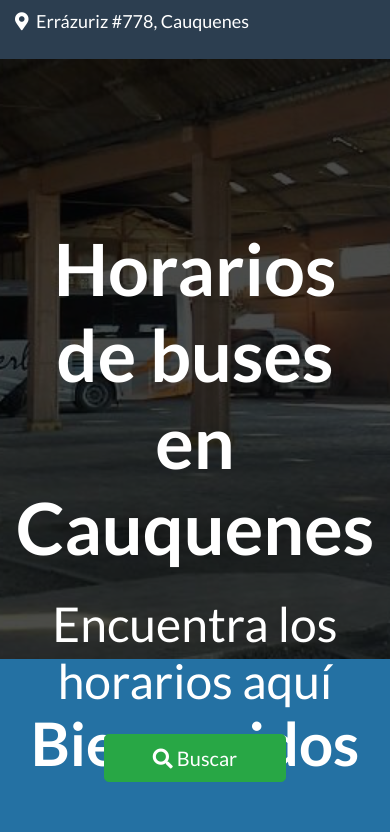
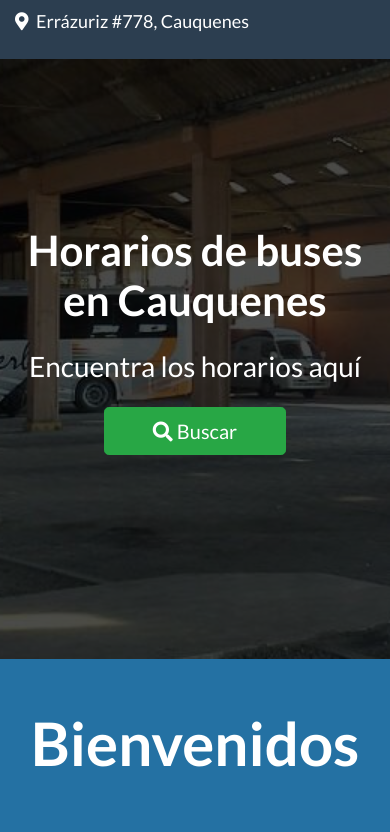
Before and after one commit to juanilloTrece/busesencauquenes, a plain HTML site: page index.html in a window 390 px wide. Shown: the top 832 px of the page. Drawn offline with Linux system fonts and the light colour scheme.

Commit message:
arreglar dimensiones de texto de presentacion

```diff
--- a/css/styles.css
+++ b/css/styles.css
@@ -53,6 +53,7 @@ p {
     text-align: center;
 }
 
+
 .hero-text h2 {
     font-size: 48px;
     font-weight: 400;
@@ -61,6 +62,18 @@ p {
 .hero-text h1 {
     font-size: 72px;
     font-weight: 700;
+}
+
+@media (max-width: 767px) {
+    .hero-text h2 {
+        font-size: 28px;
+        font-weight: 400;
+    }
+
+    .hero-text h1 {
+        font-size: 42px;
+        font-weight: 700;
+    }
 }
 
 .presentation {
```
